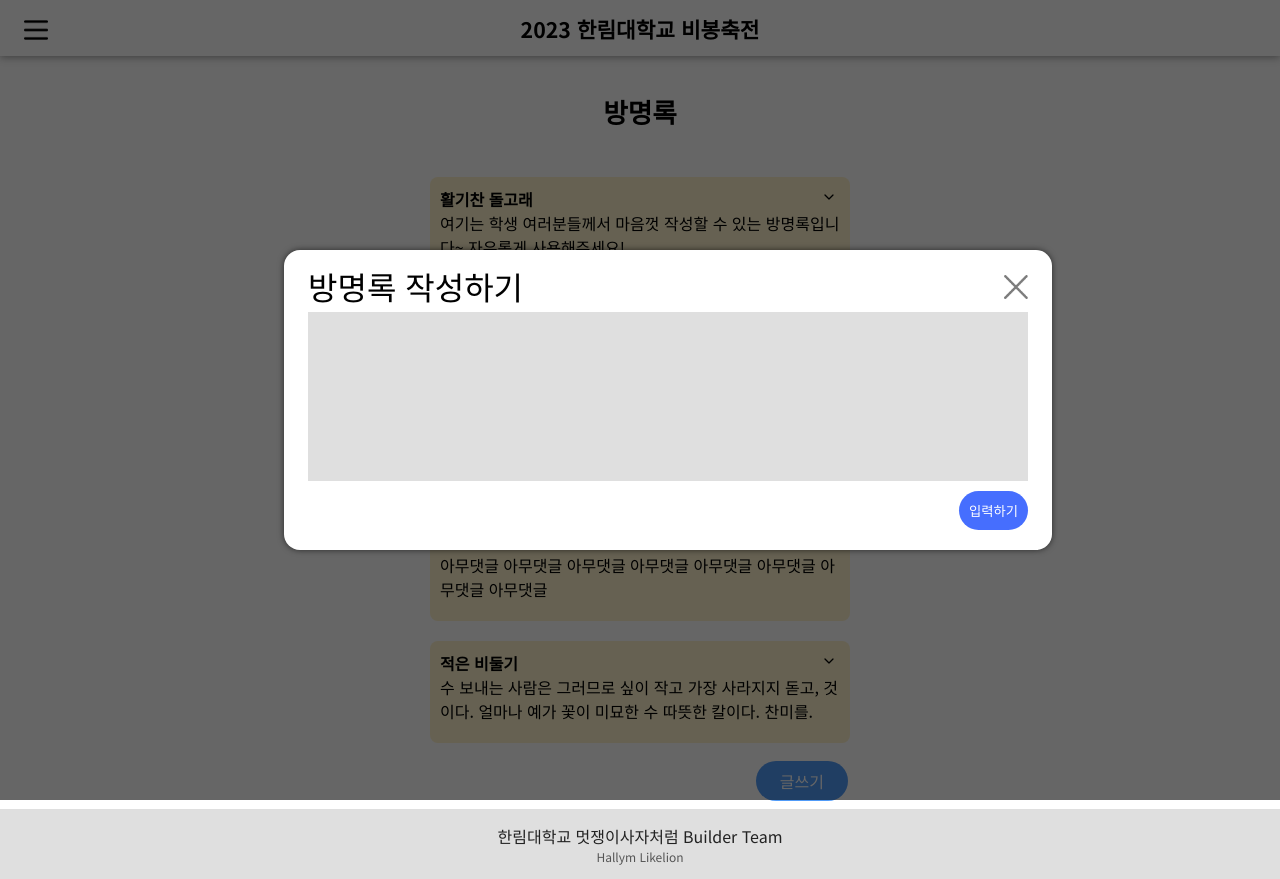
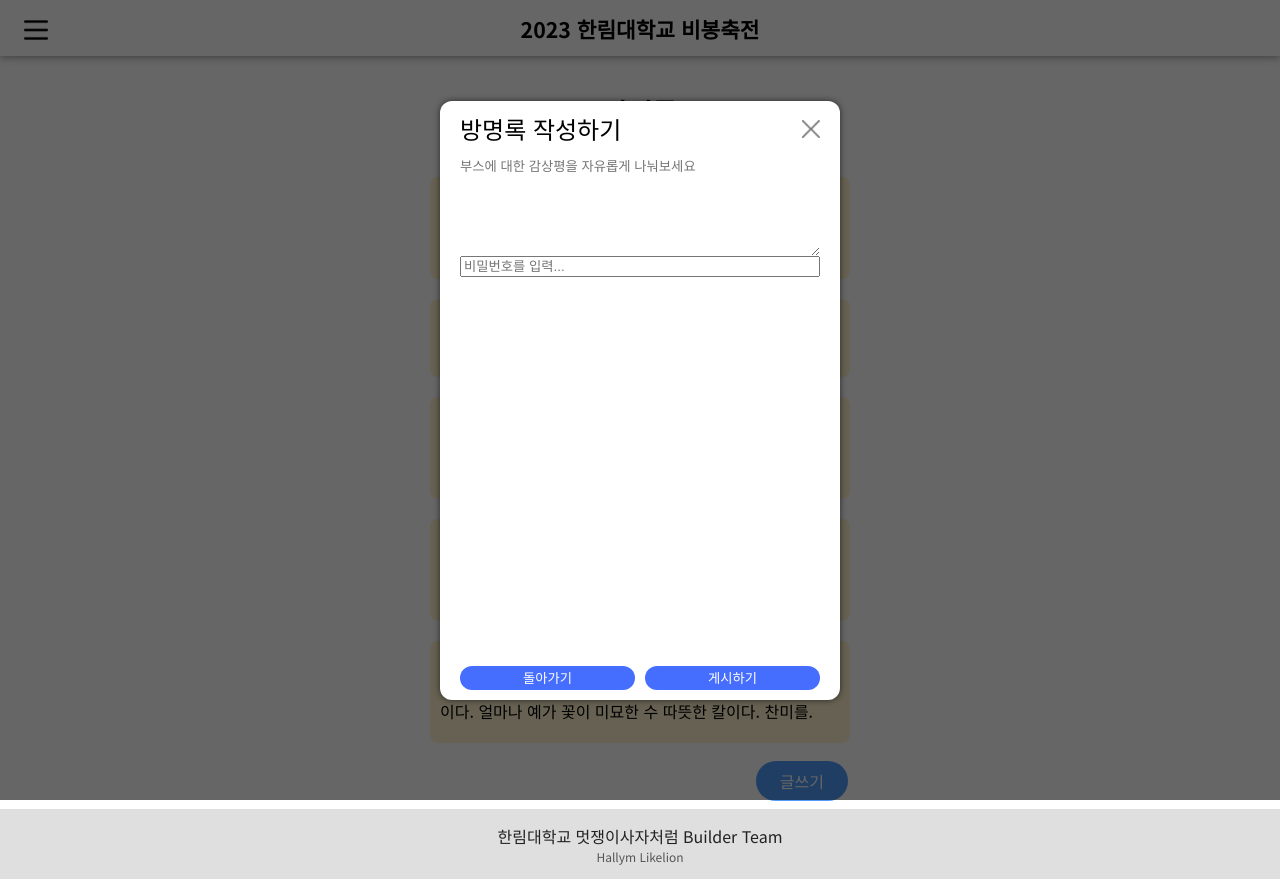
Before and after one commit to Hallym-LIKELION/HallymFestival2023-Frontend, a Vue app: page /comment in a window 1280 px wide. Both pictures are taken after a click on the button "글쓰기". Built offline with nearby package versions, Linux system fonts and the light colour scheme.

Commit message:
feat: 방명록 댓글 작성 임시 구현

```diff
--- /dev/null
+++ b/src/components/CommentModal.vue
@@ -0,0 +1,135 @@
+<template>
+  <Modal :visible="visible" @dispose="close" width="400px">
+    <div class="modal-header">
+      방명록 작성하기
+      <button class="close-button" @click="close">
+        <img class="close-image" :src="CloseImage" alt="닫기" />
+      </button>
+    </div>
+    <div class="modal-body">
+      <textarea
+        class="write-content"
+        v-model="content"
+        @keydown.enter.prevent="sendComment"
+        placeholder="부스에 대한 감상평을 자유롭게 나눠보세요"
+      ></textarea>
+      <input
+        class="write-password"
+        v-model="password"
+        type="password"
+        placeholder="비밀번호를 입력..."
+        maxlength="32"
+        @keypress.enter="sendComment"
+      />
+    </div>
+    <div class="modal-footer">
+      <button class="modal-button back" @click="close">돌아가기</button>
+      <button class="modal-button apply" @click="sendComment">게시하기</button>
+    </div>
+  </Modal>
+</template>
+
+<script>
+import Modal from './Modal.vue';
+import CloseImage from '../assets/close.png';
+
+const ERROR_MESSAGE = {};
+
+export default {
+  components: {
+    Modal
+  },
+  data() {
+    return {
+      CloseImage,
+
+      content: '',
+      password: '',
+
+      items: []
+    };
+  },
+  props: {
+    visible: {
+      type: Boolean,
+      default: false
+    }
+  },
+  methods: {
+    close() {
+      if (this.content !== '') {
+        if (confirm('저장되지 않은 내용이 있습니다. 정말 닫으시겠어요?') === false) {
+          // TODO: choose를 modal로 빼거나 다른 방법을 찾아볼 것
+          // 아니면 기획팀과 협의 후 그냥 안 물어보고 끄도록 할 것
+          return;
+        }
+      }
+
+      this.content = '';
+      this.password = '';
+
+      this.$emit('close');
+    },
+    sendComment() {
+      if (this.content.length == 0) {
+        alert('내용은 0자 이상이어야 합니다.');
+      }
+
+      if (this.password.length <= 4) {
+        alert('비밀번호는 4자리 이상이어야 합니다.');
+      }
+      this.$emit('complete', this.content, this.password);
+
+      this.content = '';
+      this.password = '';
+    }
+  },
+  created() {}
+};
+</script>
+
+<style scoped>
+.modal-header {
+  display: flex;
+  justify-content: space-between;
+  font-size: 18pt;
+}
+
+.close-image {
+  width: 18px;
+  height: 18px;
+  vertical-align: middle;
+}
+
+.modal-body {
+  margin: 10px 0;
+  width: 100%;
+  min-height: 500px;
+  display: flex;
+  flex-direction: column;
+}
+
+.write-content {
+  width: 100%;
+  height: 100px;
+}
+
+.modal-footer {
+  display: flex;
+}
+
+.modal-button {
+  height: 24px;
+  border-radius: 24px;
+  background-color: #466efe;
+  color: white;
+}
+
+.modal-button.back {
+  width: calc(50% - 5px);
+  margin-right: 10px;
+}
+.modal-button.apply {
+  width: calc(50% - 5px);
+}
+</style>
--- a/src/views/CommentView.vue
+++ b/src/views/CommentView.vue
@@ -1,110 +1,142 @@
 <template>
   <main>
+    <PasswordModal
+      :visible="passwordModal"
+      :status="passwordStatus"
+      @close="closePasswordModal"
+      @complete="deleteComment"
+    />
+
+    <CommentModal
+      :visible="commentModal"
+      :status="commentStatus"
+      @close="closeCommentModal"
+      @complete="sendComment"
+    />
+
     <h1>방명록</h1>
     <div class="comment-list">
-      <Modal :show="modal" @close="closeModal">
-        <template #header> 방명록 작성하기 </template>
-        <template #body>
-          <textarea class="modal-input" v-model="message"></textarea>
-        </template>
-        <template #footer>
-          <button class="modal-button" @click="doSend">입력하기</button>
-        </template>
-      </Modal>
-
-      <template v-for="(item, index) in list">
+      <template v-for="(item, index) in list" :key="item.id">
         <Comment
           :id="item.id"
           :name="GetRandomNickName(item.ip)"
           :comment="item.comment"
           :showMenu="item.showMenu"
           @clickMenu="handleMenu"
+          @clickDelete="handleDelete"
           @focusout="handleFocusOut"
         />
       </template>
     </div>
     <div class="button-group">
-      <button @click="modal = !modal">글쓰기</button>
+      <button @click="commentModal = !commentModal">글쓰기</button>
     </div>
   </main>
 </template>
 
 <script>
+import CommentModal from '../components/CommentModal.vue';
+import PasswordModal from '../components/PasswordModal.vue';
 import SearchBar from '../components/SearchBar.vue';
 import Comment from '../components/Comment.vue';
 import { GetRandomNickName } from '../library/name-generator';
-import Modal from '../components/MyModal.vue';
 
 export default {
   name: 'CommentView',
   components: {
-    Modal,
     SearchBar,
-    Comment
+    Comment,
+    PasswordModal,
+    CommentModal
   },
   data() {
     return {
       list: [
         {
-          id: 1,
+          id: 5,
           ip: '1.2.3.4',
           comment:
             '여기는 학생 여러분들께서 마음껏 작성할 수 있는 방명록입니다~ 자유롭게 사용해주세요!',
           showMenu: false
         },
         {
-          id: 5,
+          id: 4,
           ip: '1.2.3.255',
           comment: '한림대학교 화이팅~~',
           showMenu: false
         },
         {
-          id: 2,
+          id: 3,
           ip: '1.2.255.4',
           comment: 'Lorem Ipsum is simply dummy text of the printing and typesetting industry.',
           showMenu: false
         },
         {
-          id: 3,
+          id: 2,
           ip: '1.200.3.4',
           comment: '아무댓글 아무댓글 아무댓글 아무댓글 아무댓글 아무댓글 아무댓글 아무댓글',
           showMenu: false
         },
         {
-          id: 4,
+          id: 1,
           ip: '100.2.3.4',
           comment:
             '수 보내는 사람은 그러므로 싶이 작고 가장 사라지지 돋고, 것이다. 얼마나 예가 꽃이 미묘한 수 따뜻한 칼이다. 찬미를.',
           showMenu: false
         }
       ],
-      modal: false,
-      message: '',
+
+      commentModal: false,
+      commentStatus: false,
+
+      passwordModal: false,
+      passwordStatus: false,
+
       context: -1
     };
   },
   methods: {
-    openModal() {
-      this.modal = true;
+    closeCommentModal() {
+      this.commentModal = false;
     },
-    closeModal() {
-      if (this.message !== this.data.description) {
-        const choose = confirm('저장되지 않은 내용이 있습니다. 정말 닫으시겠어요?');
-        if (choose) {
-          this.message = this.data.description;
-          this.modal = false;
-        }
-      } else {
-        this.modal = false;
+    sendComment(content, password) {
+      // TEMP: 랜덤 아이피
+      let ip = [];
+      for (let i = 0; i < 4; i++) {
+        ip.push(Math.floor(Math.random() * 256));
       }
+      // ----------------
+
+      const data = {
+        id: (this.list[0]?.id || 0) + 1,
+        ip: ip.join('.'),
+        comment: content,
+        password,
+        showMenu: false
+      };
+
+      this.list.unshift(data);
+
+      this.closeCommentModal();
     },
-    doSend() {
-      if (this.message.length > 0) {
-        this.data.description = this.message;
-        this.closeModal();
-      } else {
-        alert('내용은 0자 이상이어야 합니다.');
+    closePasswordModal() {
+      this.passwordStatus = true;
+      this.passwordModal = false;
+    },
+    deleteComment(password) {
+      const failed = password !== '1111';
+
+      this.passwordStatus = !failed;
+
+      // TODO: id로 delete 요청 보낼 것
+      // 결과를 failed에 담을 것
+      if (failed) {
+        return;
       }
+
+      this.passwordModal = false;
+
+      this.list = this.list.filter((item) => item.id !== this.context);
     },
     writeArticle() {
       // 글쓰기 기능 구현
@@ -120,8 +152,12 @@ export default {
         item.showMenu = item.id === this.context;
       }
     },
+    handleDelete() {
+      console.log('test');
+      this.passwordModal = true;
+    },
     handleFocusOut() {
-      this.handleMenu(this.context);
+      // this.handleMenu(this.context);
     },
     GetRandomNickName
   },
```
